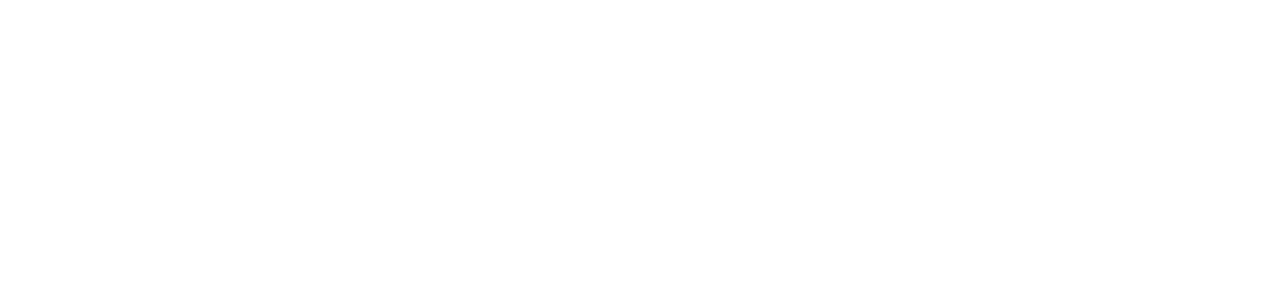
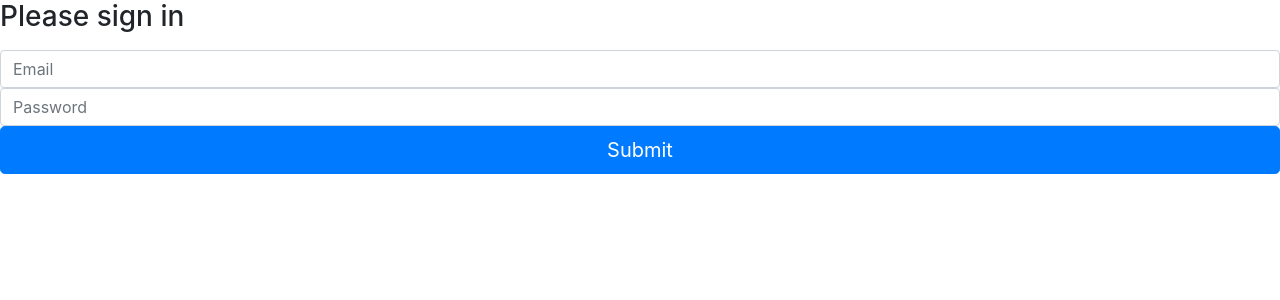
Before and after one commit to stephen8chang/project-foodability, a React (Create React App) app in the folder react-foodability/: page /login in a window 1280 px wide. Shown: the top 300 px of the page. Built offline with nearby package versions, Linux system fonts and the light colour scheme.

Commit message:
login + register work

```diff
--- a/react-foodability/src/App.tsx
+++ b/react-foodability/src/App.tsx
@@ -7,6 +7,7 @@ import Dashboard from './pages/Dashboard'
 import Users from './pages/Users'
 import { BrowserRouter, Route} from 'react-router-dom';
 import Register from './pages/Register';
+import Login from './pages/Login';
 
 function App() {
   return (
@@ -15,7 +16,7 @@ function App() {
         <Route path={"/"} exact component={Dashboard}/>
         <Route path={"/users"} component={Users}/>
         <Route path={"/register"} component={Register}/>
-
+        <Route path={"/login"} component={Login}/>
       </BrowserRouter>
     </div>
   );
--- /dev/null
+++ b/react-foodability/src/pages/Login.tsx
@@ -0,0 +1,44 @@
+import axios from 'axios';
+import React, {SyntheticEvent, useState} from 'react';
+import {Redirect} from 'react-router-dom';
+
+const Login = () => {
+    const [email, setEmail] = useState('');
+    const [password, setPassword] = useState('');
+    const [redirect, setRedirect] = useState(false);
+
+    const submit = async (e: SyntheticEvent) => {
+        e.preventDefault();
+
+        await axios.post('http://localhost:8000/api/login', {
+            email,
+            password
+        });
+
+        setRedirect(true);
+    }
+
+    if (redirect) {
+        return <Redirect to={'/'}/>;
+    }
+
+    return (
+        <main className="form-signin">
+            <form onSubmit={submit}>
+                <h1 className="h3 mb-3 fw-normal">Please sign in</h1>
+
+                <input type="email" className="form-control" placeholder="Email" required
+                       onChange={e => setEmail(e.target.value)}
+                />
+
+                <input type="password" className="form-control" placeholder="Password" required
+                       onChange={e => setPassword(e.target.value)}
+                />
+
+                <button className="w-100 btn btn-lg btn-primary" type="submit">Submit</button>
+            </form>
+        </main>
+    )
+};
+
+export default Login;
--- a/react-foodability/src/pages/Register.tsx
+++ b/react-foodability/src/pages/Register.tsx
@@ -1,5 +1,6 @@
 import axios from "axios";
 import React, {Component, SyntheticEvent} from "react";
+import { Redirect } from "react-router-dom";
 
 class Register extends Component {
     first_name = '';
@@ -7,11 +8,14 @@ class Register extends Component {
     email = '';
     password = '';
     password_confirm = '';
+    state = {
+        redirect: false
+    };
 
     submit = async (e: SyntheticEvent) => {
         e.preventDefault();
 
-        const response = await axios.post('http://localhost:8000/api/register', {
+        await axios.post('http://localhost:8000/api/register', {
             first_name: this.first_name,
             last_name: this.last_name,
             email: this.email,
@@ -19,10 +23,15 @@ class Register extends Component {
             password_confirm: this.password_confirm,
         });
 
-        console.log(response.data)
+        this.setState({
+            redirect: true
+        });
     }
 
     render() {
+        if (this.state.redirect){
+            return <Redirect to={"/login"}/>
+        }
         return (
             <main className="form-signin">
                 <form onSubmit={this.submit}>
```
